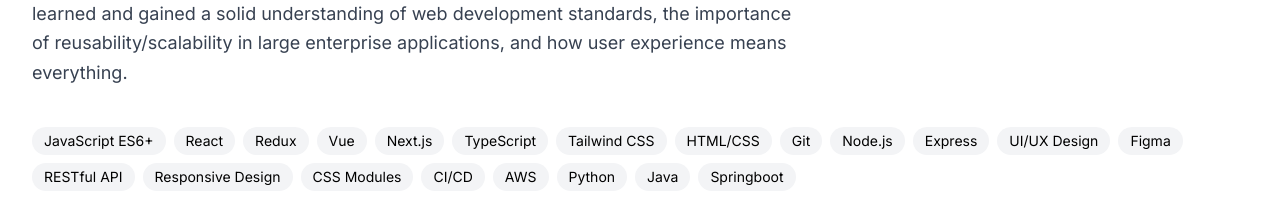
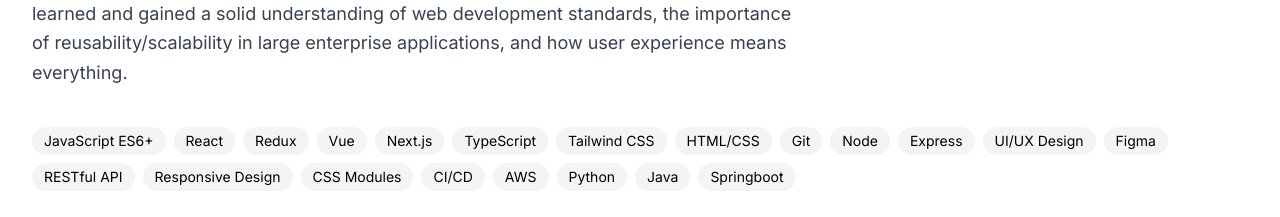
Before and after one commit to AndrewDucNguyen/andrewducnguyen.dev, a Next.js app: page / in a window 1280 px wide. Shown: the part 2920-3137 px from the top of the page. Built offline with nearby package versions, Linux system fonts and the light colour scheme.

Commit message:
Update Skills.jsx

```diff
--- a/src/app/component/Skills.jsx
+++ b/src/app/component/Skills.jsx
@@ -2,7 +2,7 @@
     const skills = [
         "JavaScript ES6+", "React", "Redux", "Vue", "Next.js",
         "TypeScript", "Tailwind CSS", "HTML/CSS", "Git",
-        "Node.js", "Express", "UI/UX Design", "Figma", "RESTful API",
+        "Node", "Express", "UI/UX Design", "Figma", "RESTful API",
         "Responsive Design", "CSS Modules", "CI/CD", "AWS", "Python", "Java", "Springboot"
     ];
 
```
